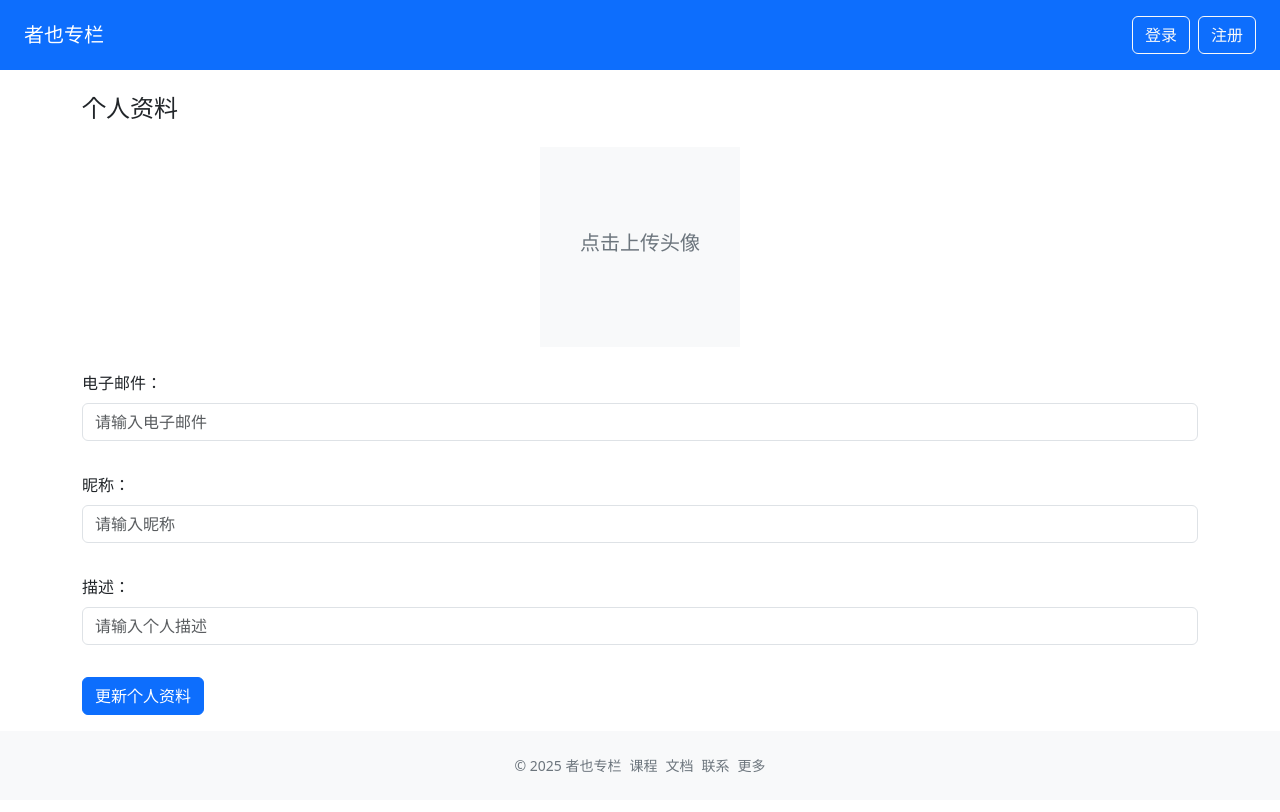
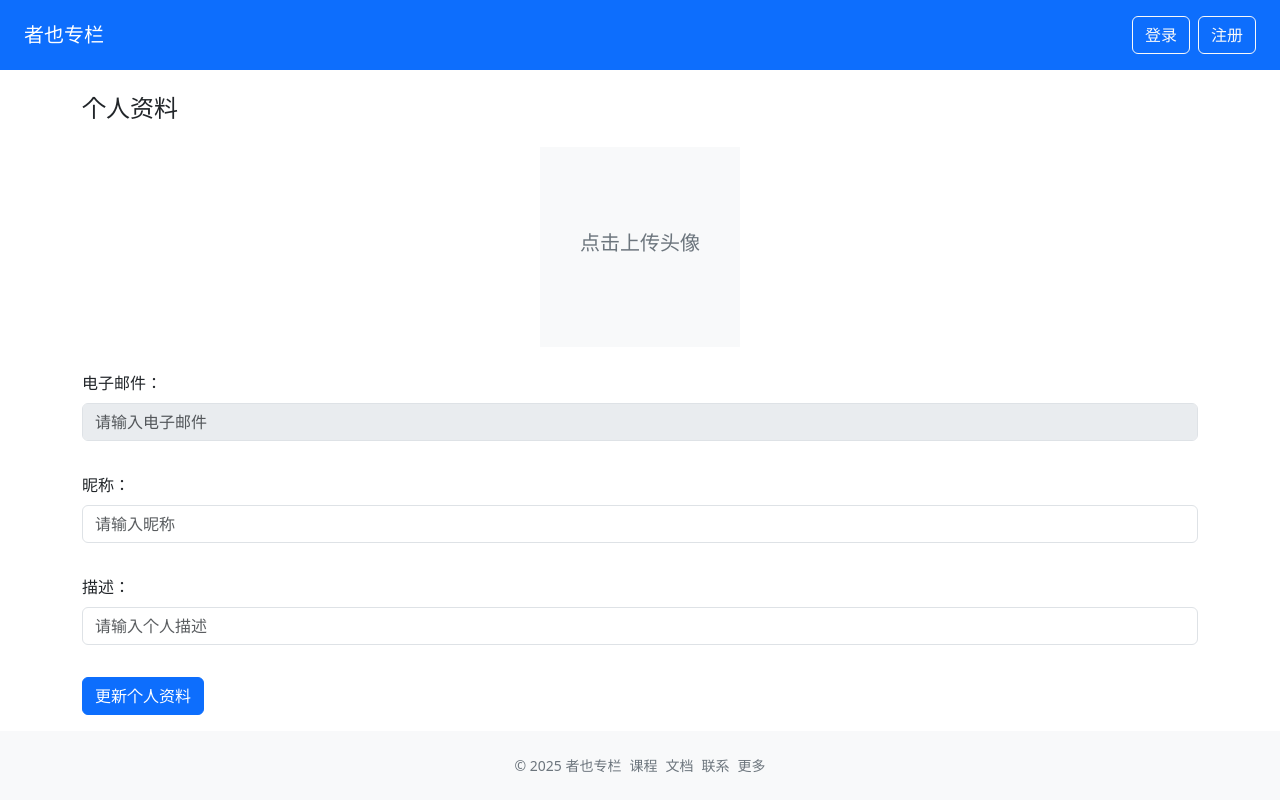
Before and after one commit to lhbdhr/zheye-2024, a Vue app: page /user/1 in a window 1280 px wide. Shown: the top 812 px of the page. Built offline with nearby package versions, Linux system fonts and the light colour scheme.

Commit message:
update uploader document

```diff
--- a/src/components/Uploader.vue
+++ b/src/components/Uploader.vue
@@ -29,12 +29,26 @@
 </template>
 
 <script setup lang="ts">
+/**
+ * 上传组件
+ *
+ * @props
+ * @prop {String} action - url
+ * @prop {Function} beforeUpload - 上传前回调方法，用于检查选择的文件是否符合要求
+ * @prop {Object} uploaded - 已上传的文件
+ *
+ * @emits
+ * @emit {Function} file-uploaded - 发射文件上传成功事件
+ * @emit {Function} file-uploaded-error - 发射文件上传失败事件
+ *
+ */
 import { ImageProps } from '@/store/Utils'
 import axios from 'axios'
 import { PropType, ref, useTemplateRef, watch } from 'vue'
 defineOptions({
   inheritAttrs: false,
 })
+// 上传URL 上传前回调函数 已选择的文件
 const { action, beforeUpload, uploaded } = defineProps({
   action: {
     type: String,
@@ -45,6 +59,9 @@ const { action, beforeUpload, uploaded } = defineProps({
     type: Object as PropType<ImageProps>,
   },
 })
+// 将props中的uploaded转换为响应式数据，并通过具名作用域插槽 slotprops 传给父组件
+const uploadedData = ref(uploaded)
+// uploadedData 只有在初始化时被赋值了一次，需要监听 uploaded 变化，赋值给 uploadedData
 watch(
   () => uploaded,
   (newValue) => {
@@ -57,12 +74,15 @@ watch(
 const emit = defineEmits(['file-uploaded', 'file-uploaded-error'])
 type UploadStatus = 'ready' | 'uploading' | 'success' | 'error'
 type CheckFunction = (file: File) => boolean
+// 当前上传状态
 const fileStatus = ref<UploadStatus>(uploaded ? 'success' : 'ready')
+// 获取真实上传控件input的dom
 const fileInputRef = useTemplateRef('fileInput')
+// 触发input的点击事件
 const triggerUpload = () => {
   fileInputRef.value?.click()
 }
-const uploadedData = ref(uploaded)
+// 处理上传文件改变
 const onFileChange = (e: Event) => {
   const target = e.target as HTMLInputElement
   if (target.files) {
--- a/src/views/UserInfo.vue
+++ b/src/views/UserInfo.vue
@@ -29,6 +29,7 @@
           type="text"
           id="email"
           name="email"
+          disabled
           placeholder="请输入电子邮件"
           v-model="infoData.email"
           :rules="rules.email"
@@ -131,7 +132,7 @@ const onFormSubmit = async (formResult: boolean) => {
     })
     if (formResult) {
       await userStore.updateCurrentUser(payload)
-      createMessage('success', '文章修改成功，2秒后跳转至文章', 2000)
+      createMessage('success', '个人资料修改成功', 2000)
       setTimeout(() => {
         router.push({
           name: 'user',
```
